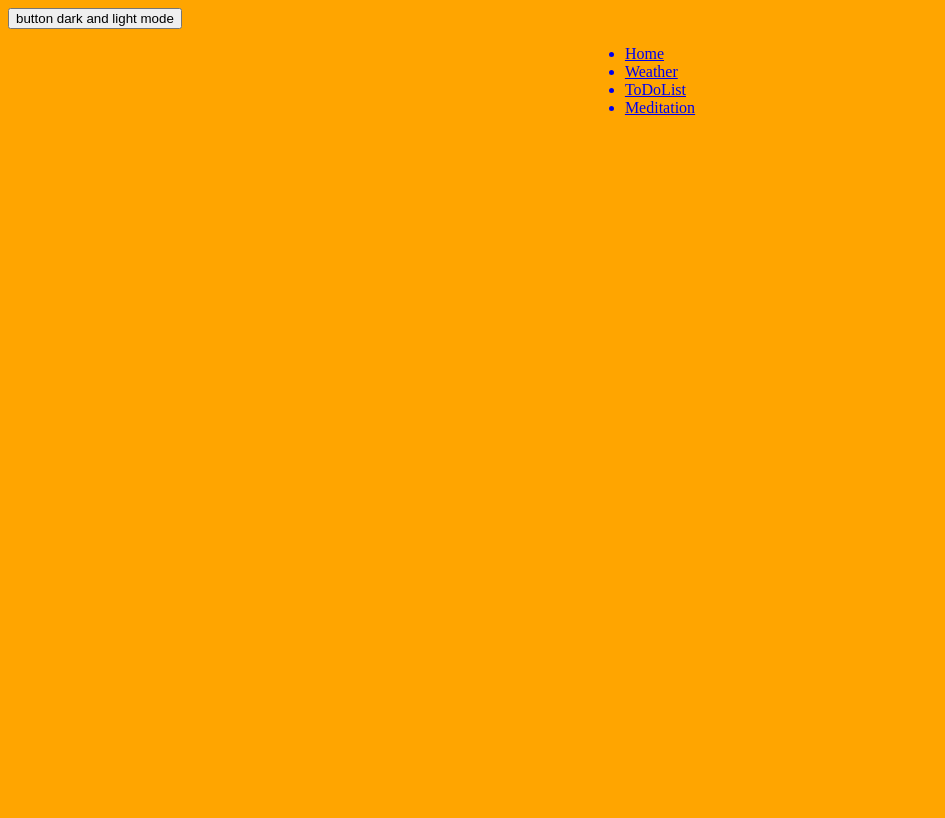
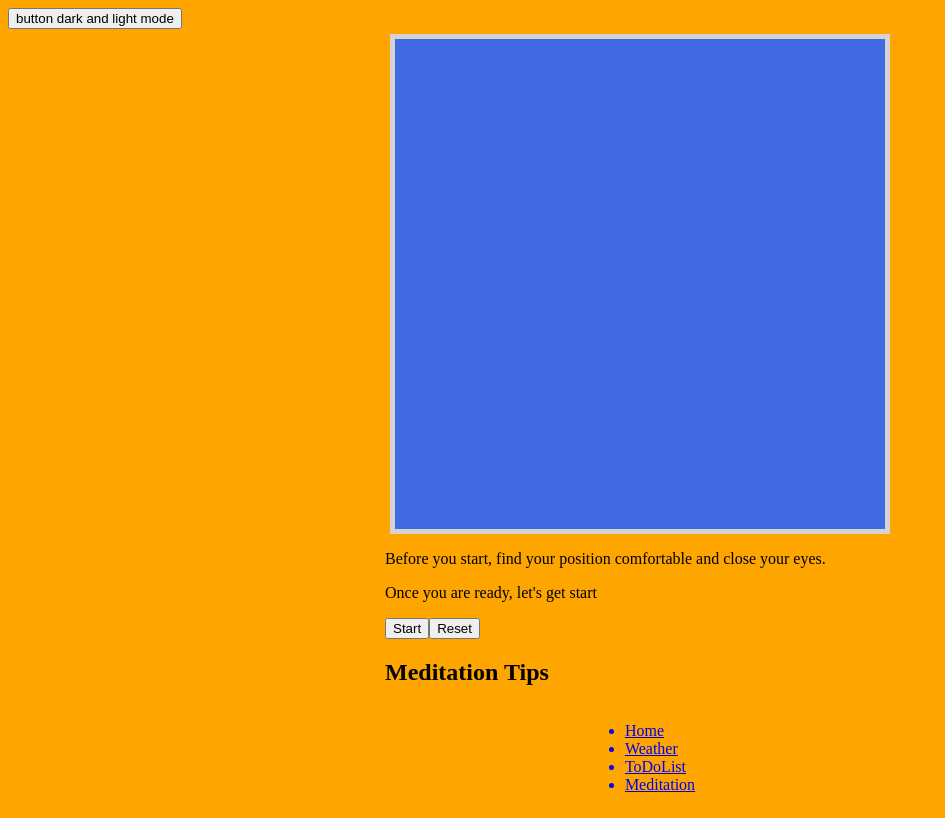
Before and after one commit to Kana-Fujihira/Morning-Routine-React-App, a React (Vite) app in the folder my-react-app/: page /meditation in a window 1280 px wide. Shown: the whole page, without its empty margins (0-945 px from the left). Built offline with nearby package versions, Linux system fonts and the light colour scheme.

Commit message:
modified userParams

```diff
--- /dev/null
+++ b/my-react-app/data/meditationtips.json
@@ -0,0 +1,14 @@
+{
+  "Tips": [
+    {
+      "title": "Why we need meditation?",
+      "body": "Meditation improve self-control and sleeping",
+      "id": 1
+    },
+    {
+      "title": "What the disadvantage ? ",
+      "body": "It might be difficult to find a time and continue as daily routine at first",
+      "id": 2
+    }
+  ]
+}
--- a/my-react-app/src/component/meditation_page/Meditation.jsx
+++ b/my-react-app/src/component/meditation_page/Meditation.jsx
@@ -1,7 +1,50 @@
+import "./meditation.css";
+import { useState, useEffect } from "react";
+import { Link, useParams } from "react-router-dom";
+import meditationTipsData from "../../../data/meditationtips.json";
+
 function Meditation() {
+  const [animation, setAnimation] = useState(false);
+  function handleClick() {
+    setAnimation(true);
+  }
+
+  function handleReset() {
+    setAnimation(false);
+  }
+
+  const [tip, setTip] = useState(null); // State to store the selected tip
+  const { id } = useParams();
+
+  useEffect(() => {
+    // Filter the tip based on the id from the URL
+    const selectedTip = meditationTipsData.Tips.find(
+      (tip) => tip.id === parseInt(id)
+    );
+    setTip(selectedTip);
+  }, [id]); // Re-run effect when id changes
+
   return (
     <>
-      <div></div>
+      <div className="container">
+        <div className={animation && "circle grow"}></div>
+      </div>
+      <p>
+        Before you start, find your position comfortable and close your eyes.
+      </p>
+      <p>Once you are ready, let's get start</p>
+      <button onClick={handleClick}>Start</button>
+      <button onClick={handleReset}>Reset</button>
+      <h2>Meditation Tips</h2>
+      {/* Render the selected tip */}
+      {tip && (
+        <div>
+          <Link to={`/meditation/${tip.id}`}>
+            <h3>{tip.title}</h3>
+            <p>{tip.body}</p>
+          </Link>
+        </div>
+      )}
     </>
   );
 }
--- /dev/null
+++ b/my-react-app/src/component/meditation_page/meditation.css
@@ -0,0 +1,47 @@
+.container {
+  width: 500px;
+  height: 500px;
+  border: 5px solid lightgray;
+  background: royalblue;
+  position: relative;
+  display: flex;
+  justify-content: center;
+  align-items: center;
+  border-radius: 1px;
+  margin: 5px;
+}
+
+.circle {
+  position: absolute;
+  width: 150px;
+  height: 150px;
+  background-color: burlywood;
+  border-radius: 50%;
+  animation-duration: 10s;
+  animation-iteration-count: infinite;
+  animation-timing-function: linear;
+}
+
+.grow {
+  animation-name: GrowAndShrink;
+}
+
+@keyframes GrowAndShrink {
+  from {
+    width: 0px;
+    height: 0px;
+  }
+
+  to {
+    width: 400px;
+    height: 400px;
+  }
+
+  from {
+    transform: scale(3);
+  }
+
+  to {
+    transform: scale(0);
+  }
+}
--- a/my-react-app/src/main.jsx
+++ b/my-react-app/src/main.jsx
@@ -31,5 +31,5 @@ const router = createBrowserRouter([
 ]);
 
 ReactDOM.createRoot(document.getElementById("root")).render(
-  <RouterProvider router={router} />,
+  <RouterProvider router={router} />
 );
```
